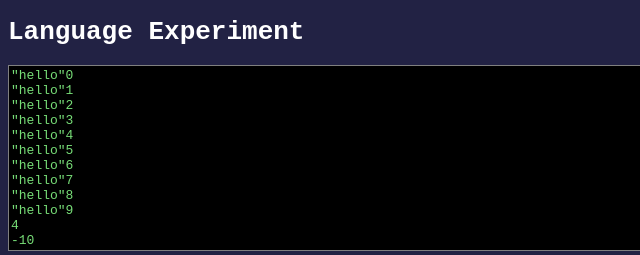
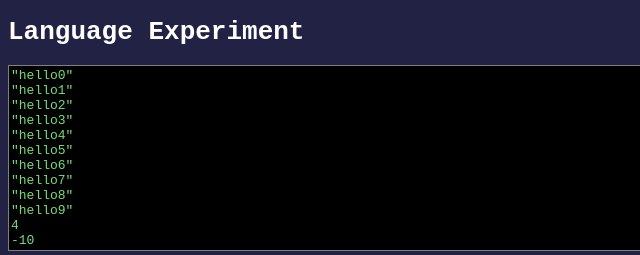
Before and after one commit to willnewton10/lang-experiment, a plain HTML site: page lang.html in a window 1280 px wide. Both pictures are taken after a click on the button "Run". Shown: the top 255 px of the page, 0-640 px from the left. Drawn offline with Linux system fonts and the light colour scheme.

Commit message:
added comments, fixed string concat, added example code

```diff
--- a/lang.html
+++ b/lang.html
@@ -1,8 +1,6 @@
 <!DOCTYPE html>
 <html>
-<head></head>
-<body>
-	<h1>Language Experiment</h1>
+<head>
     <style>
 		body {
 			color: white;
@@ -25,6 +23,10 @@
 			color: #7D7;
 		}
 	</style>
+</head>
+<body>
+	<h1>Language Experiment</h1>
+
 	<textarea cols=50 id='out' class='text'></textarea>
 	<!--<div id='in' class='text'
 		contentEditable="true" >
@@ -65,20 +67,19 @@
 
 		function runScript(what) {
 		    out.textContent = "";
-			var command = input.value; //input.textContent;
+			var command = input.value;
 			console.log(command);
 
 			if (what == "run") {
 				var scope = Scope(function print(a) {
-					console.log('printing...');
 					out.innerHTML += a + "\n";
 				});
-
-				var result = evaluate(parse(command), scope);
-				//out.innerHTML = result + "<br />";
+				var parsed = parse(removeComments(command));
+				console.log("Parsed: " + JSON.stringify(parsed));
+				var result = evaluate(parsed, scope);
 			}
 			else if (what == "parse") {
-				//command = command.replace(/\u00A0/g, ' ');
+
 				for (var i=0; i<command.length; i++) {
 				    console.log("char: " + command.charCodeAt(i));
 					if (command.charCodeAt(i) == 160) {
@@ -90,7 +91,6 @@
 				console.log(JSON.stringify(parsed));
 			}
 		}
-
 	</script>
 </body>
 </html>
--- a/lang.js
+++ b/lang.js
@@ -234,6 +234,58 @@ var cases2 = [
   (z "x")
 )
 */
+
+// mapping
+/*
+(do
+  (def first-equals (fun (L e) (= e (car L))))
+  (def skip-two (fun (L) (cdr (cdr L))))
+  (def second (fun (L) (car (cdr L))))
+
+  (def map (fun (L)
+    (do
+      (def f (fun (L k)
+              (if (empty L)
+                  "no-entry-for-key"
+                  (if (first-equals L k)
+                        (second L)
+                        (f (skip-two L) k)
+                  )
+              )
+             )
+      )
+      (def c (fun (L k)
+        (if (empty L) false
+            (if (first-equals L k) true
+                (c (skip-two L) k)
+            )
+      )))
+      (fun (method key)
+           (if (= method "get") (f L key)
+           (if (= method "has") (c L key)
+               (+ "no-such-method" method)
+           )))
+  )))
+
+  (def my-list (list "a" "b" "c" "d"))
+  (def my-map (map my-list))
+
+  (print (my-map "get" "a"))
+  (print (my-map "get" "b"))
+  (print (my-map "get" "c"))
+  (print (my-map "get" "d"))
+
+  (print (+ "C:" (my-map "has" "c")))
+  (print (+ "A:" (my-map "has" "a")))
+  (print (+ "B:" (my-map "has" "b")))
+  (print (+ "C:" (my-map "has" "c")))
+  (print (+ "D:" (my-map "has" "d")))
+
+  (print (my-map "non-existant-method" "key"))
+)
+
+)
+*/
 function findEnd(str, beginAt) {
     var count = 1;
     for (var i=beginAt + 1; i<str.length; i++) {
@@ -287,8 +339,9 @@ lazyOperators = {
 		var definedScope = scope.find(name);
 		if (definedScope != undefined) {
 			definedScope.set(name, value);
+		} else {
+		    console.log("trying to 'mut' %s but it does not exist in scopes.", name);
 		}
-		console.log("trying to 'mut' %s but it does not exist in scopes.", name);
 		return value;
 	},
     "fun": function (operands, scopes) {
@@ -314,10 +367,22 @@ lazyOperators = {
 
 var operators = {
     ">": function (a, b) { return a > b; },
-    "<": function (a, b) { return a < b; },
-    "=": function (a, b) { return a === b; },
+    "<": function (a, b) {
+		// console.log("comparing %s with %s", a, b);
+		return a < b;
+	},
+    "=": function (a, b) {
+		// console.log("comparing %s with %s", a, b);
+		return a === b;
+	},
     "not": function (a) { return ! a; },
-    "+": function (a, b) { return a + b; },
+    "+": function (a, b) {
+	    var c = a + b;
+		if (typeof c == "string") {
+		    c = "\"" + c.replace(/\"/g, "") + "\"";
+		}
+	    return c;
+    },
     "-": function (a, b) { return a - b; },
     "*": function (a, b) { return a * b; },
     "/": function (a, b) { return a / b; },
@@ -371,7 +436,7 @@ function evaluate(tree, scopes) {
             return val;
         }
     }
-	// console.log(tree[0]);
+	//console.log(tree[0]);
     //console.log(JSON.stringify(tree));
     var operator = lazyOperators[tree[0]];
 	// console.log("operator: "+ operator);
@@ -415,7 +480,7 @@ function evaluate(tree, scopes) {
         var scopeName = funcName;
 
         if (params.length != operands.length) {
-            console.log("wrong number of args: %s, %s %s", name, params, args);
+           // console.log("wrong number of args: %s, %s %s", name, params, operands);
         }
 
         for (var i=0; i<params.length; i++) {
@@ -471,14 +536,23 @@ function parse(raw) {
             parts.push(parse(oprnd));
 
         } else { // current operand is a primitive (or an operator, with no parens (x ...) not: ((x)...
-            S = raw.indexOf(" ");
-            if (S == -1) {
-                parts.push(raw);
+            var S = raw.indexOf(" ");
+
+			if (raw[0] == '"') {
+			    var secondQuote = raw.indexOf('"', 1);
+				S = raw.indexOf(" ", secondQuote);
+			}
+			var part;
+
+			if (S == -1) {
+			    part = raw;
                 raw = "";
             } else {
-                parts.push(raw.slice(0, S).trim());
+			    part = raw.slice(0, S).trim();
                 raw = raw.slice(S + 1);
             }
+
+			parts.push(part);
         }
 
         raw = raw.trim();
@@ -490,6 +564,26 @@ function parse(raw) {
 var verbose = true;
 var failsOnly = false;
 
+function removeComments(text) {
+    return text.split("\n").map(function (line) {
+
+		var inString = false;
+		for (var i=1; i<line.length; i++) {
+		    var prev = line[i-1];
+			var curr = line[i];
+			if (curr == '"') {
+				inString = !inString;
+			} else if (!inString && (curr+prev) == "//") {
+				return line.substring(0, i - 1);
+			}
+		}
+		return line;
+	}).join("\n");
+}
+
+console.log("REMOVE COMMENTS: " + (
+			removeComments("blah//somethin\nblahblah //\nb\nlahblahblah \"hello\" //morecomment") ==
+						   "blah"+       "\nblahblah "+"\nb\nlahblahblah \"hello\" "));
 
 function test(msg, expected, actual, eq) {
     var passed = eq(expected, actual);
```
Also changed, not shown: example code.txt.
